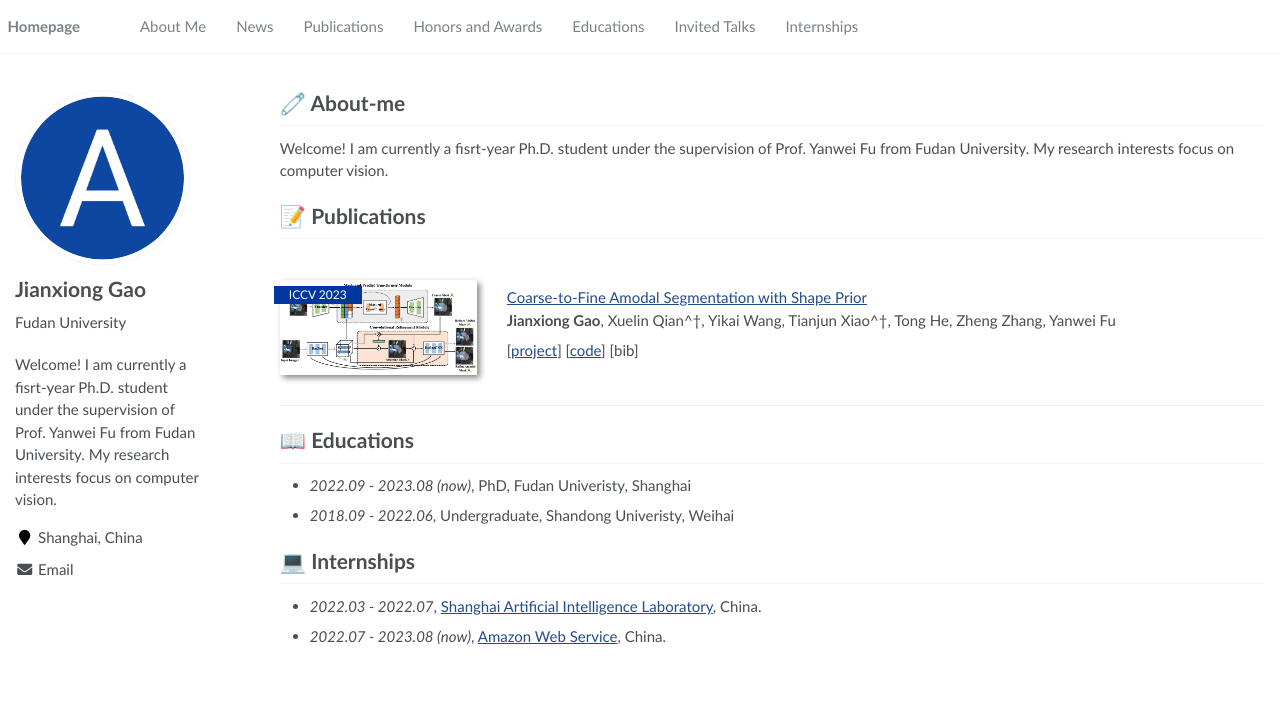
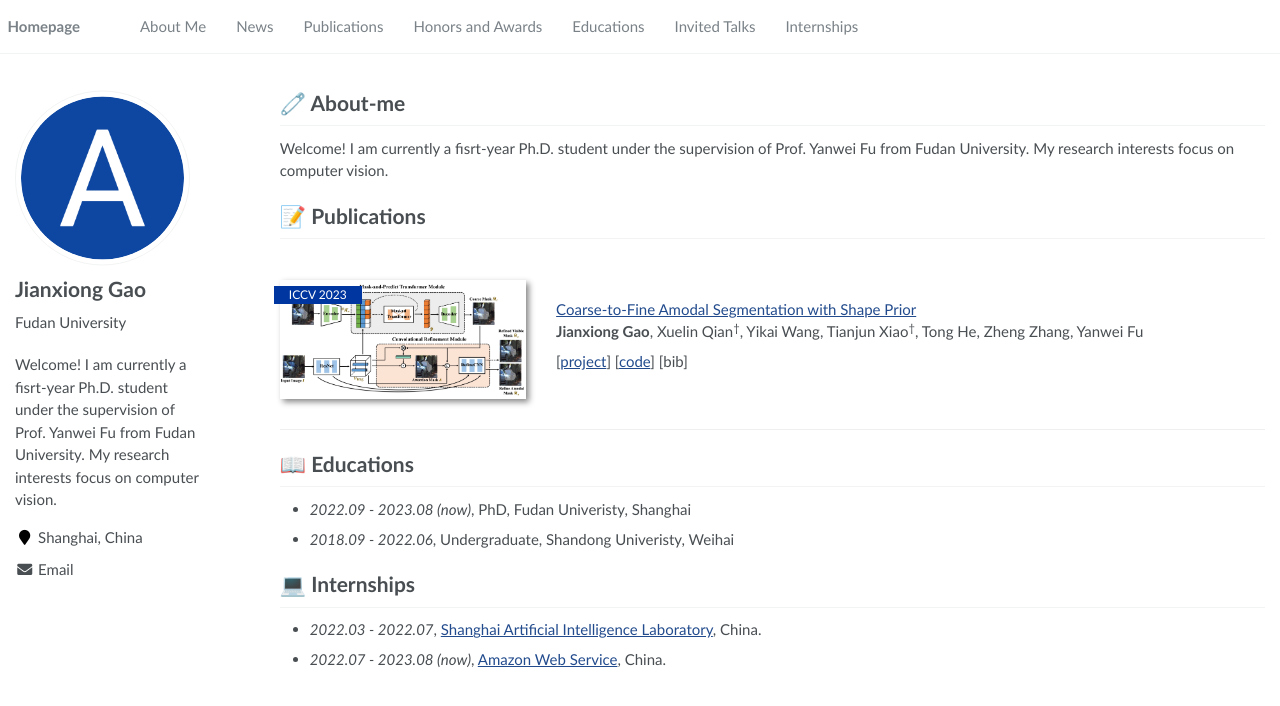
Before and after one commit to JianxGao/JianxGao.github.io, a Jekyll site: the page built from _pages/about.md, in a window 1280 px wide. Shown: the top 706 px of the page. Built offline with Jekyll 4.4.1, drawn with Linux system fonts in a browser that asks for light colours.

Commit message:
update sup

```diff
--- a/_pages/about.md
+++ b/_pages/about.md
@@ -35,7 +35,7 @@ Welcome! I am currently a fisrt-year Ph.D. student under the supervision of Prof
   <div class='paper-box-text' markdown="1">
 
   [Coarse-to-Fine Amodal Segmentation with Shape Prior](https://github.com/JianxGao/C2F-Seg)\\
-  **Jianxiong Gao**, Xuelin Qian^†, Yikai Wang, Tianjun Xiao^†, Tong He, Zheng Zhang, Yanwei Fu
+  **Jianxiong Gao**, Xuelin Qian<sup>†</sup>, Yikai Wang, Tianjun Xiao<sup>†</sup>, Tong He, Zheng Zhang, Yanwei Fu
 
   [[project](https://jianxgao.github.io/C2F-Seg)] [[code](https://github.com/JianxGao/C2F-Seg)] [bib]
 
--- a/assets/css/main.scss
+++ b/assets/css/main.scss
@@ -71,14 +71,14 @@
         .paper-box-image{
             justify-content: left;
             // min-width: 200px;
-            max-width: 20%;
+            max-width: 25%;
             order: 1;
         }
 
         .paper-box-text{
             justify-content: left;
             padding-left: 2em;
-            max-width: 80%;
+            max-width: 75%;
             order: 2;
         }
 
```
